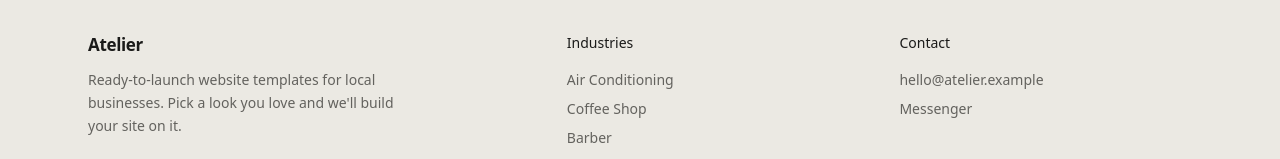
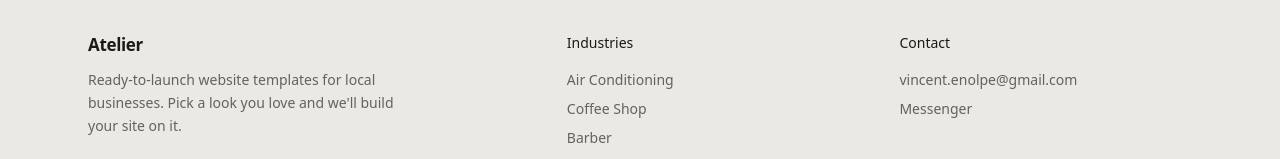
Before and after one commit to viniuy/atelier, a Next.js app: page /t/dispatch in a window 1280 px wide. Shown: the part 2735-2894 px from the top of the page. Built offline with nearby package versions, Linux system fonts and the light colour scheme; no server answers.

Commit message:
Update contact information for "I like this one" CTA

```diff
--- a/data/site.ts
+++ b/data/site.ts
@@ -22,9 +22,9 @@ export const site = {
     /** Which channel the "I like this one" CTA opens. */
     method: "messenger" as ContactMethod,
     /** Used when method is "mailto" (and shown in the footer). */
-    email: "hello@atelier.example",
+    email: "vincent.enolpe@gmail.com",
     /** Facebook Page or profile username → https://m.me/<messenger> */
-    messenger: "atelierwebstudio",
+    messenger: "Vincent",
     /** Message prefilled into the email body / Messenger chat. */
     message: (template: { name: string; previewUrl: string }) =>
       `Hi! I like the "${template.name}" template. Can you build my website based on it?\n\nPreview: ${template.previewUrl}\n\nMy business name:\nWhat I do:\nBest number to reach me:`,
```
